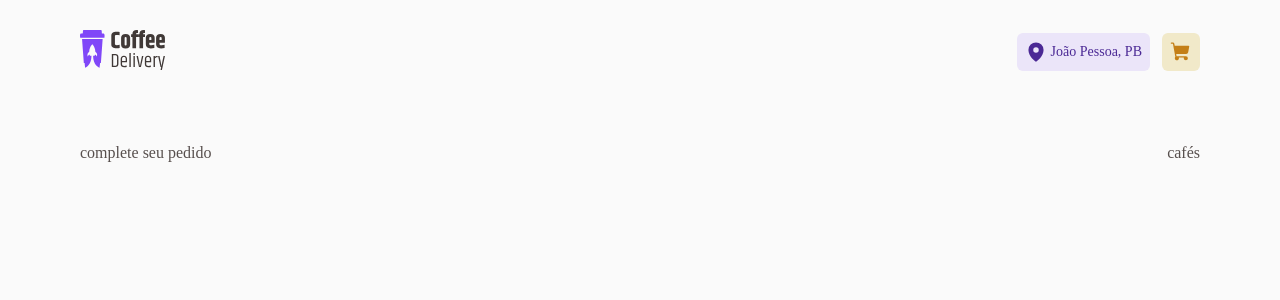
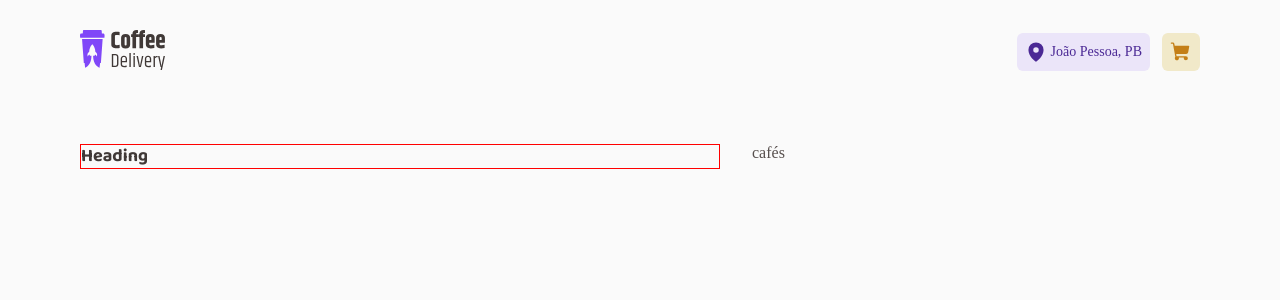
Before and after one commit to VictorBarretoLF/ignite-react-desafios, a React (Vite) app in the folder coffee-delivery/: page /checkout in a window 1280 px wide. Shown: the top 300 px of the page. Built offline with nearby package versions, Linux system fonts and the light colour scheme; no server answers.

Commit message:
chore: added html elements to devide the containers for payments and finish payment

```diff
--- /dev/null
+++ b/coffee-delivery/src/pages/Checkout/components/ProfileAddressAndCard/index.tsx
@@ -0,0 +1,3 @@
+export default function ProfileAddressAndCard() {
+    return <form>form here</form>;
+}
--- a/coffee-delivery/src/pages/Checkout/index.tsx
+++ b/coffee-delivery/src/pages/Checkout/index.tsx
@@ -1,10 +1,21 @@
-import { CheckoutContainer } from "./styles";
+import { Heading } from "../../components/Typographt";
+import ProfileAddressAndCard from "./components/ProfileAddressAndCard";
+import { CheckoutContainer, AddressAndPaymentOptionsContainer } from "./styles";
 
 export default function Checkout() {
     return (
         <CheckoutContainer>
-            <div>complete seu pedido</div>
-            <div>cafés</div>
+            <AddressAndPaymentOptionsContainer>
+                <header>
+                    <Heading size="xs" weight="700" color="subtitle">
+                        Heading
+                    </Heading>
+                </header>
+            </AddressAndPaymentOptionsContainer>
+
+            <div style={{ width: "100%", maxWidth: "28rem" }}>
+                <div>cafés</div>
+            </div>
         </CheckoutContainer>
     );
 }
--- a/coffee-delivery/src/pages/Checkout/styles.ts
+++ b/coffee-delivery/src/pages/Checkout/styles.ts
@@ -7,3 +7,10 @@ export const CheckoutContainer = styled.form`
     justify-content: space-between;
     gap: 2rem;
 `;
+
+export const AddressAndPaymentOptionsContainer = styled.div`
+    width: 100%;
+    max-width: 40rem;
+
+    border: 1px solid red;
+`;
```
Also changed, not shown: coffee-delivery/src/pages/Checkout/components/CheckoutForm/styles.ts (deleted), coffee-delivery/src/pages/Checkout/components/ProfileAddressAndCard/styles.ts (added).
